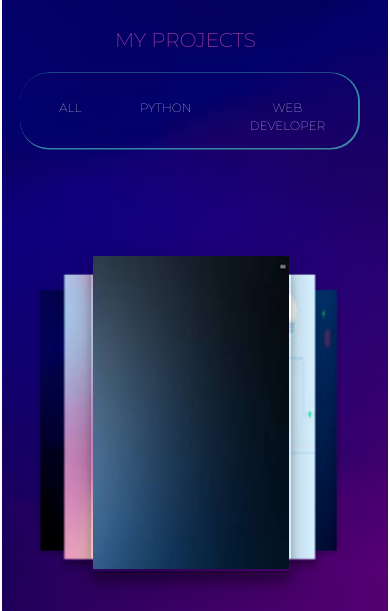
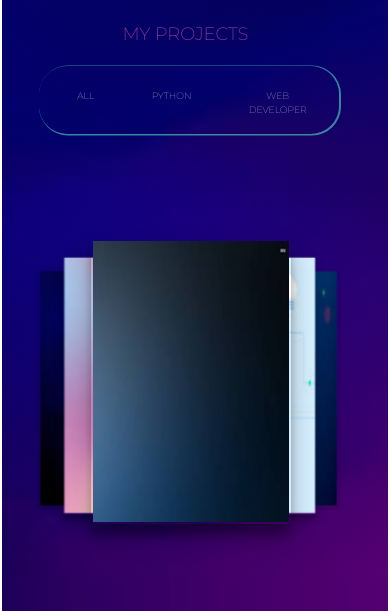
Before and after one commit to lulikwerner/Portafolio, a plain HTML site: page my_portafolio/portafolio.html in a window 390 px wide. Shown: the part 147-758 px from the top of the page. Drawn offline with nearby package versions, Linux system fonts and the light colour scheme; a web font is replaced by a local one.

Commit message:
Portafolio ok

```diff
--- a/my_portafolio/portafolio.html
+++ b/my_portafolio/portafolio.html
@@ -23,7 +23,7 @@
         <header>
             <nav>
                 <ul class ="nav-bar">
-                <li class="logo"><a href="/PreEntrega2-Werner/index.html" class="logo"><img href="#" src="../assets/img/logo2.png" alt="Unicorn logo"></li></a>
+                <li class="logo"><a href="/PreEntrega3-Werner/index.html" class="logo"><img href="#" src="../assets/img/logo2.png" alt="Unicorn logo"></li></a>
                 <input type="checkbox" id="check">
                 <span class="menu">
                     <li><a href="../index.html">Home</a></li>
@@ -47,7 +47,7 @@
           </ul>
       </section>
   </main >
-      <section id="slider" ">
+      <section id="slider" >
           <input type="radio" name="slider" id="s1">
           <input type="radio" name="slider" id="s2">
           <input type="radio" name="slider" id="s3" checked>
--- a/scss/components/_buttons.scss
+++ b/scss/components/_buttons.scss
@@ -33,7 +33,7 @@
 /*Contact Form Button*/
 .wrap4{
     margin-top: 10%;
-    margin-left: 40%;
+    margin-left: 20%;
     margin-right: 60%;
     }
     .btn2{
--- a/scss/components/_lists.scss
+++ b/scss/components/_lists.scss
@@ -18,7 +18,7 @@
             justify-content: center;
             margin: 20px 50px 20px 90px;
             font-weight: 100;
-            font-size: 20PX;
+            font-size: 1.2em;
             color: $solidcolor;
             list-style: none;
 
--- a/scss/components/_text.scss
+++ b/scss/components/_text.scss
@@ -12,11 +12,11 @@
   grid-area: info3;
   text-align: left;
   width: 75%;
-  margin-top: 10%;
+  margin-top: 6%;
   margin-left: 15%;
   font-weight: 200;
   font-size: 0.9em;
-  line-height: 2.5em;
+  line-height: 2.1em;
 }
 
 .contact {
--- a/scss/components/_titles.scss
+++ b/scss/components/_titles.scss
@@ -23,7 +23,7 @@ h1{
     width:100%;
     margin-top: 0px;
     font-weight: 400;
-    font-size: 30PX;
+    font-size: 1.8em;
     color: $thirdcolor;
   }
 }
--- a/scss/layout/_flex.scss
+++ b/scss/layout/_flex.scss
@@ -65,6 +65,5 @@
   align-items: center;
   font-family: 'Montserrat', sans-serif;
   font-weight: 200;
-  font-size: large;
   animation: moveright 1s linear 1;
 }
--- a/scss/main.scss
+++ b/scss/main.scss
@@ -3,7 +3,6 @@
 @import "./layout/flex";
 @import "./layout/grids";
 @import "components/menu";
-@import "./components/background";
 @import "./components/buttons";
 @import "./components/images";
 @import"./components/carousel";
--- a/scss/views/_queries.scss
+++ b/scss/views/_queries.scss
@@ -107,20 +107,20 @@ textarea{
   ul {
       width:110%;
       margin-left: 2%;
-
       li{
         margin-left: 3%;
-        font-size: 15PX;
+        font-size: 1em;
       }
     }
       h1{
         margin-left: 3%;
-        font-size: 25PX;
+        font-size: 1.5em;
       }
     }
 #slider{
     height: 50vh;
-    margin-left: -6%;
+    margin-top: -3%;
+    margin-left: -3%;
 
 
 }
@@ -316,17 +316,19 @@ textarea{
     h1{
      margin-top: 3%;
      margin-left: 0%;
-     font-size: 20PX;
+     font-size: 1.4em;
    }
    ul {
      width:110%;
      margin-left: 0%;
+     font-size: 0.9em;
    }
 }
    #slider{
     height: 50vh;
     width: 90%;
-    margin-left: 3%;
+    margin-top: 1%;
+    margin-left: 2%;
     transition: 1s ease-in-out;
     &:hover{
        transform:scale(1.2);
@@ -534,7 +536,6 @@ font-size: 0.9em;
     }
 }
 /*Contact Form 550 Query*/
-
 .split-screen{
     margin-top: 5%;
     grid-template-rows: 10% 30% 45% 10%;
@@ -588,12 +589,10 @@ textarea{
     font-size: 0.75em;
   }
 /*Portafolio 550 Query*/
-
 .project-cont{
-    height: 8vh;
-    font-size: 15px;
+    height: 6vh;
+    font-size: 0.8em;
     margin-top: -5%;
-
     ul {
     width:100%;
   text-align: center;
@@ -602,24 +601,21 @@ textarea{
    li{
     margin-top: 8%;
     margin-left: 3%;
-    font-size: 12PX;
+    font-size: 0.90em;
   }
 }
 h1{
     margin-top: 10%;
     margin-left: 0%;
-    font-size: 20PX;
+    font-size: 1.4em;
   }
 }
 
 #slider{
-
-    margin-top: 30%;
+    margin-top: 32%;
     margin-left: -5%;
     height: 50%;
     width: 100%;
-
-
   }
   /*About 550 Query*/
   .about-abt{
@@ -688,9 +684,6 @@ grid-template-rows: 4% 5% 5% 30% 35% 10%;
   }
 }
 }
-
-
-
 }
 
 
@@ -852,17 +845,21 @@ grid-template-rows: 4% 5% 5% 30% 35% 10%;
      margin-left: 6%;
 
    li{
-    font-size: 12px;
+    font-size: 0.8em;
     margin-top: 8%;
     margin-left: 2%;
     text-align: center;
    }
+   h1{
+    font-size: 1.4em;
+
+   }
 }
 }
    #slider{
-    height: 50vh;
+    height: 45vh;
     width: 130%;
-    margin-top: 24%;
+    margin-top: 20%;
     margin-left:-20%;
 &:hover{
     transform:scale(1.2);
```
Also changed, not shown: scss/components/_background.scss (deleted), scss/main.css, 1 other file. Lines whose indentation alone changed are shown as unchanged.
